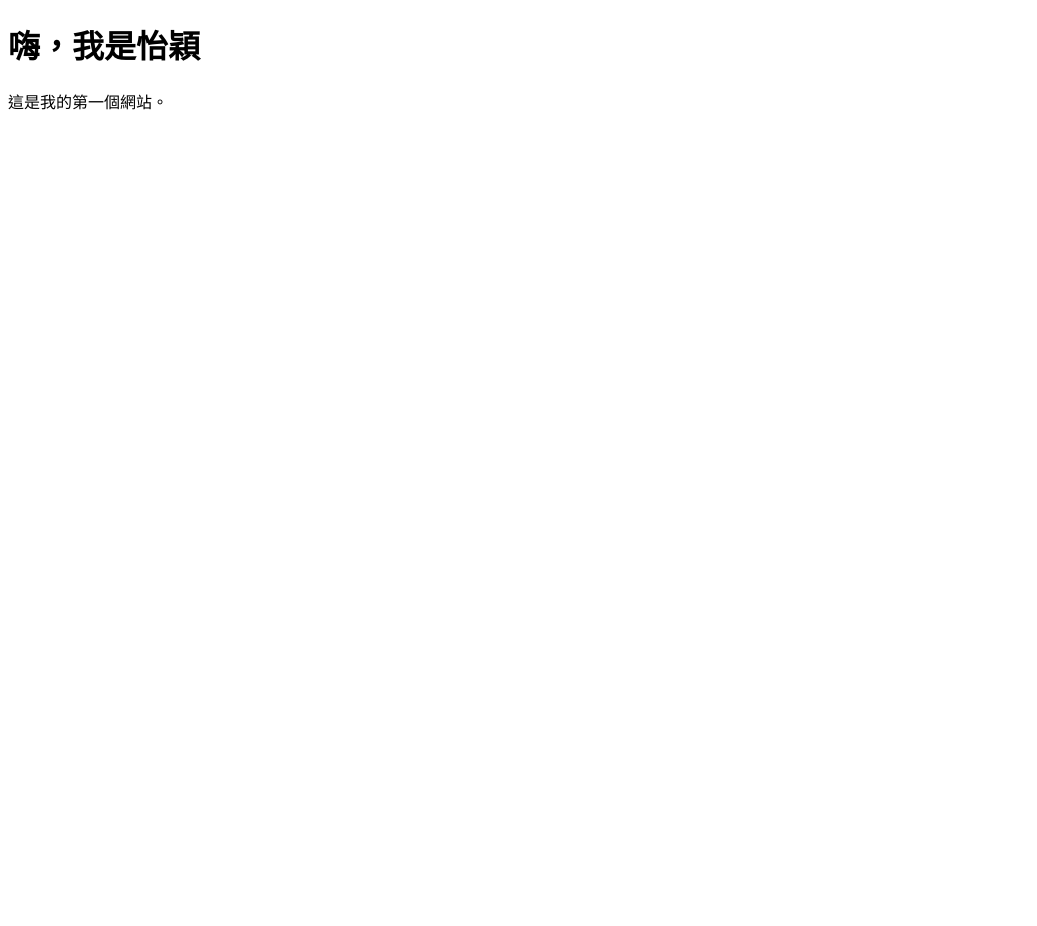
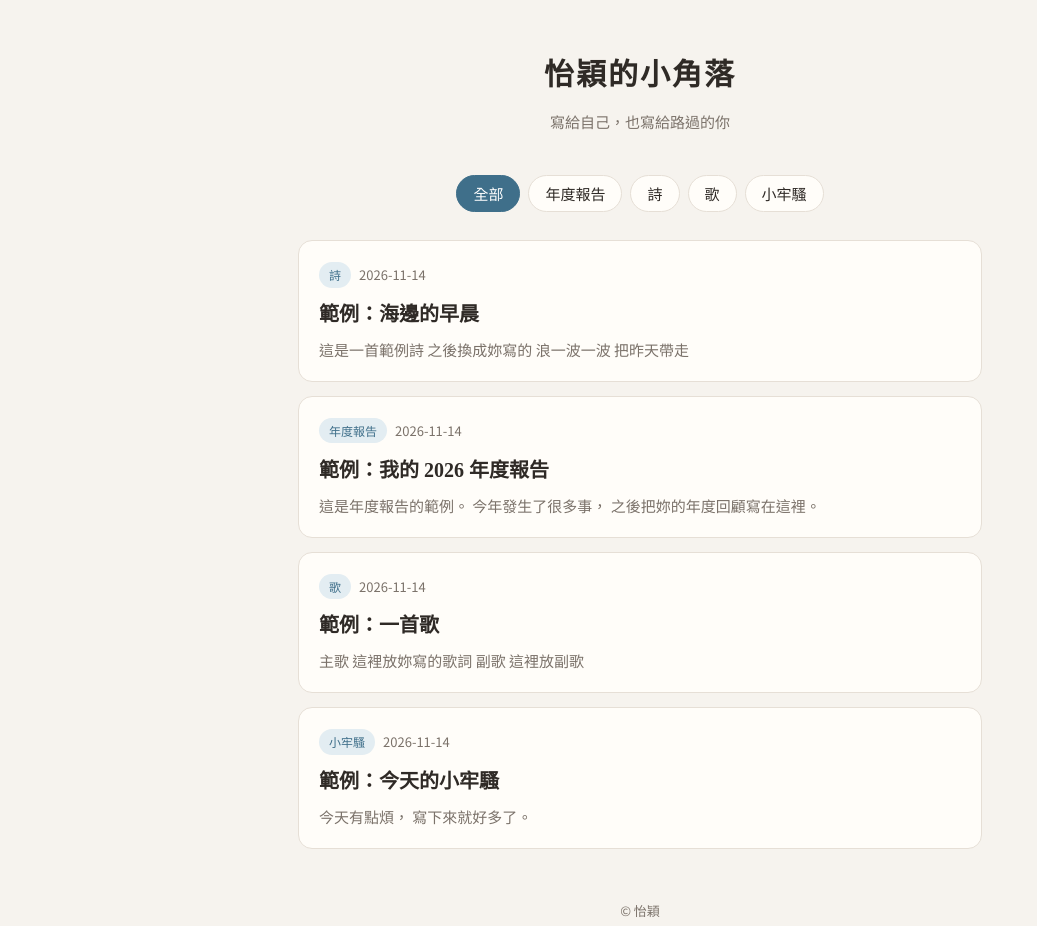
Before and after one commit to yeeeee623/yeeeee623.github.io, a plain HTML site: page index.html in a window 1280 px wide. Shown: the whole page, without its empty margins (0-1037 px from the left). Before the commit the page ends 800 px from the top, so only its background shows below. Drawn offline with Linux system fonts and the light colour scheme.

Commit message:
Add files via upload

```diff
--- a/index.html
+++ b/index.html
@@ -1,12 +1,166 @@
 <!DOCTYPE html>
 <html lang="zh-Hant">
 <head>
-  <meta charset="UTF-8">
-  <meta name="viewport" content="width=device-width, initial-scale=1">
-  <title>怡穎的小網站</title>
+<meta charset="UTF-8">
+<meta name="viewport" content="width=device-width, initial-scale=1">
+<title>怡穎的小角落</title>
+<link rel="preconnect" href="https://fonts.googleapis.com">
+<link href="https://fonts.googleapis.com/css2?family=Noto+Serif+TC:wght@400;600&family=Noto+Sans+TC:wght@400;500&display=swap" rel="stylesheet">
+<style>
+  :root{
+    --bg:#f6f3ee; --card:#fffdf9; --ink:#2f2a26; --soft:#7b726a;
+    --line:#e6dfd6; --accent:#3f6f8a; --accent-soft:#e3edf2;
+  }
+  @media (prefers-color-scheme: dark){
+    :root{ --bg:#1c1b1a; --card:#262422; --ink:#ece6df; --soft:#a69d94;
+      --line:#3a3633; --accent:#8fbcd4; --accent-soft:#2b3a42; }
+  }
+  *{box-sizing:border-box}
+  body{margin:0;background:var(--bg);color:var(--ink);
+    font-family:"Noto Sans TC",system-ui,sans-serif;line-height:1.8}
+  .wrap{max-width:720px;margin:0 auto;padding:0 18px 60px}
+  header{padding:48px 0 20px;text-align:center}
+  header h1{font-family:"Noto Serif TC",serif;font-weight:600;font-size:30px;margin:0 0 6px;letter-spacing:2px}
+  header p{margin:0;color:var(--soft);font-size:15px}
+  nav{display:flex;gap:8px;flex-wrap:wrap;justify-content:center;margin:20px 0 28px}
+  nav button{border:1px solid var(--line);background:var(--card);color:var(--ink);
+    padding:7px 16px;border-radius:999px;font-size:15px;cursor:pointer;font-family:inherit}
+  nav button.on{background:var(--accent);border-color:var(--accent);color:#fff}
+  .list{display:flex;flex-direction:column;gap:14px}
+  .card{background:var(--card);border:1px solid var(--line);border-radius:14px;
+    padding:18px 20px;cursor:pointer;transition:transform .15s}
+  .card:hover{transform:translateY(-2px)}
+  .tag{display:inline-block;font-size:12px;color:var(--accent);background:var(--accent-soft);
+    padding:2px 10px;border-radius:999px;margin-right:8px}
+  .date{font-size:13px;color:var(--soft)}
+  .card h2{font-family:"Noto Serif TC",serif;font-size:20px;margin:8px 0 4px;font-weight:600}
+  .card .ex{color:var(--soft);font-size:15px;margin:0;
+    display:-webkit-box;-webkit-line-clamp:2;-webkit-box-orient:vertical;overflow:hidden}
+  article{display:none}
+  article.show{display:block}
+  .back{background:none;border:none;color:var(--accent);font-size:15px;padding:0;margin-bottom:18px;cursor:pointer;font-family:inherit}
+  article h2{font-family:"Noto Serif TC",serif;font-size:26px;margin:10px 0 18px;font-weight:600}
+  .body{font-family:"Noto Serif TC",serif;font-size:17px;white-space:pre-wrap}
+  .empty{text-align:center;color:var(--soft);padding:40px 0}
+  footer{text-align:center;color:var(--soft);font-size:13px;margin-top:50px}
+</style>
 </head>
 <body>
-  <h1>嗨，我是怡穎</h1>
-  <p>這是我的第一個網站。</p>
+<div class="wrap">
+  <header>
+    <h1>怡穎的小角落</h1>
+    <p>寫給自己，也寫給路過的你</p>
+  </header>
+
+  <div id="home">
+    <nav id="nav"></nav>
+    <div class="list" id="list"></div>
+  </div>
+
+  <article id="post">
+    <button class="back" onclick="goHome()">← 回到文章列表</button>
+    <div><span class="tag" id="pTag"></span><span class="date" id="pDate"></span></div>
+    <h2 id="pTitle"></h2>
+    <div class="body" id="pBody"></div>
+  </article>
+
+  <footer>© 怡穎</footer>
+</div>
+
+<script>
+/* ===========================================
+   在這裡新增文章！
+   複製一整段 { ... }, 貼在最上面，改成妳的內容就好。
+   category 只能填：年度報告、詩、歌、小牢騷
+   換行直接按 Enter 就可以（內容放在兩個 ` 符號中間）
+   =========================================== */
+const posts = [
+  {
+    title: "範例：海邊的早晨",
+    category: "詩",
+    date: "2026-11-14",
+    content: `這是一首範例詩
+之後換成妳寫的
+
+浪一波一波
+把昨天帶走`
+  },
+  {
+    title: "範例：我的 2026 年度報告",
+    category: "年度報告",
+    date: "2026-11-14",
+    content: `這是年度報告的範例。
+
+今年發生了很多事，
+之後把妳的年度回顧寫在這裡。`
+  },
+  {
+    title: "範例：一首歌",
+    category: "歌",
+    date: "2026-11-14",
+    content: `主歌
+這裡放妳寫的歌詞
+
+副歌
+這裡放副歌`
+  },
+  {
+    title: "範例：今天的小牢騷",
+    category: "小牢騷",
+    date: "2026-11-14",
+    content: `今天有點煩，
+寫下來就好多了。`
+  }
+];
+
+const cats = ["全部","年度報告","詩","歌","小牢騷"];
+let current = "全部";
+
+function renderNav(){
+  const nav = document.getElementById("nav");
+  nav.innerHTML = "";
+  cats.forEach(c=>{
+    const b = document.createElement("button");
+    b.textContent = c;
+    if(c===current) b.className="on";
+    b.onclick = ()=>{ current=c; renderNav(); renderList(); };
+    nav.appendChild(b);
+  });
+}
+function renderList(){
+  const list = document.getElementById("list");
+  list.innerHTML = "";
+  const items = posts
+    .map((p,i)=>({...p,i}))
+    .filter(p=>current==="全部"||p.category===current)
+    .sort((a,b)=>b.date.localeCompare(a.date));
+  if(!items.length){ list.innerHTML='<div class="empty">這裡還沒有文章</div>'; return; }
+  items.forEach(p=>{
+    const d = document.createElement("div");
+    d.className="card";
+    d.innerHTML = `<span class="tag">${p.category}</span><span class="date">${p.date}</span>
+      <h2></h2><p class="ex"></p>`;
+    d.querySelector("h2").textContent = p.title;
+    d.querySelector(".ex").textContent = p.content.replace(/\n/g," ");
+    d.onclick = ()=>openPost(p.i);
+    list.appendChild(d);
+  });
+}
+function openPost(i){
+  const p = posts[i];
+  document.getElementById("pTag").textContent = p.category;
+  document.getElementById("pDate").textContent = p.date;
+  document.getElementById("pTitle").textContent = p.title;
+  document.getElementById("pBody").textContent = p.content;
+  document.getElementById("home").style.display="none";
+  document.getElementById("post").classList.add("show");
+  window.scrollTo(0,0);
+}
+function goHome(){
+  document.getElementById("post").classList.remove("show");
+  document.getElementById("home").style.display="block";
+}
+renderNav(); renderList();
+</script>
 </body>
 </html>
```
